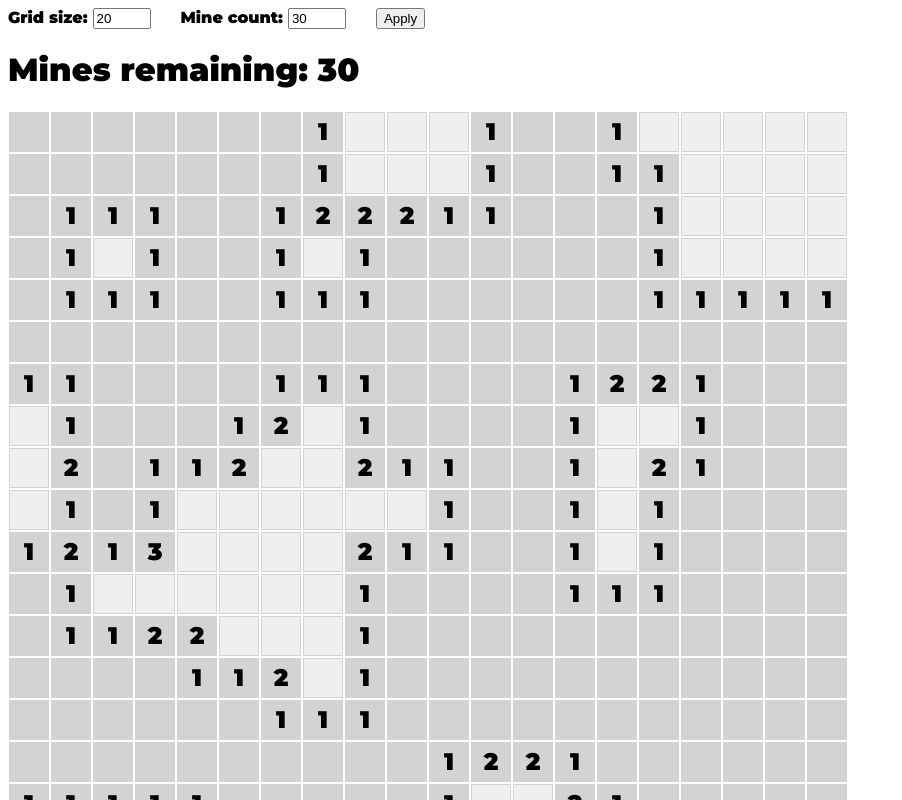
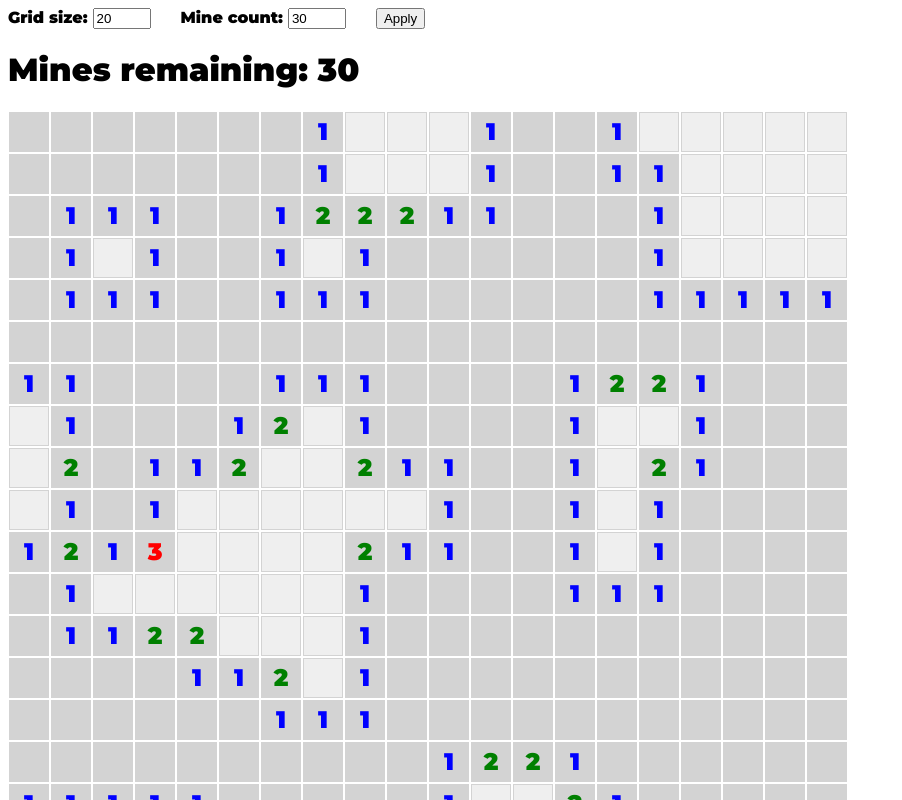
Before and after one commit to afilip1/minesweeper, a React (Create React App) app: page / in a window 1280 px wide. Both pictures are taken after a click on the button 29 px from the left and 131 px from the top of the page. Shown: the top 800 px of the page, without its empty margins (0-902 px from the left). Built offline with nearby package versions, Linux system fonts and the light colour scheme.

Commit message:
Add count colors

```diff
--- a/src/cell.tsx
+++ b/src/cell.tsx
@@ -47,6 +47,8 @@ type CellRevealedProps = {
 };
 
 function CellRevealed({ isMine, adjacentCount, onClick }: CellRevealedProps) {
+   const countColors = [undefined, "blue", "green", "red", "purple", "maroon", "turquoise", "black", "gray"];
+
    return (
       <Cell
          isRevealed={true}
@@ -54,7 +56,9 @@ function CellRevealed({ isMine, adjacentCount, onClick }: CellRevealedProps) {
          onRightClick={(e) => e.preventDefault()}
       >
          {isMine && "💣"}
-         {adjacentCount !== null && adjacentCount > 0 && adjacentCount}
+         {adjacentCount !== null && adjacentCount > 0 &&
+            <span style={{ color: countColors[adjacentCount] }}>{adjacentCount}</span>
+         }
       </Cell>
    );
 };
```
